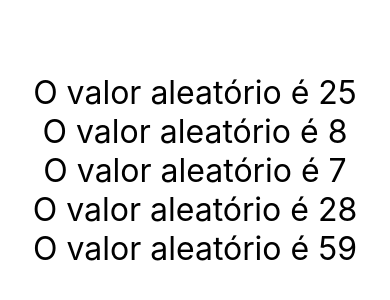
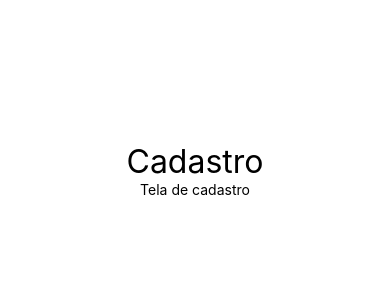
Before and after one commit to Railson25/react-native-exercicios, a React Native app in the folder exercicios/: screen / in a window 390 px wide. Shown: the part 252-552 px from the top of the page. Built offline with nearby package versions, Linux system fonts and the light colour scheme.

Commit message:
React Fragment

```diff
--- a/exercicios/src/App.js
+++ b/exercicios/src/App.js
@@ -4,17 +4,19 @@ import { Text, View, StyleSheet } from 'react-native'
 // import Primeiro from './components/Primeiro'
 // import Comp, { Comp1, Comp2 } from './components/Multi'
 // import MinMax from './components/MinMax'
-import Aleatorio from './components/Aleatorio'
+// import Aleatorio from './components/Aleatorio'
+import Frag from './components/Frag'
 
 
 export default () => (
     <View style={style.App}>
+        <Frag principal="Cadastro" secundario="Tela de cadastro" />
+        {/* <Aleatorio min={1} max={60} />
         <Aleatorio min={1} max={60} />
         <Aleatorio min={1} max={60} />
         <Aleatorio min={1} max={60} />
         <Aleatorio min={1} max={60} />
-        <Aleatorio min={1} max={60} />
-        {/* <MinMax min={3} max={20} />
+        <MinMax min={3} max={20} />
         <Comp />
         <Comp1 />
         <Comp2 />
--- /dev/null
+++ b/exercicios/src/components/Frag.js
@@ -0,0 +1,12 @@
+import React from 'react'
+import { Text } from 'react-native'
+import Style from './estilo'
+
+export default props  => {
+    return (
+        <React.Fragment>
+            <Text style={Style.font}>{props.principal}</Text>
+            <Text>{props.secundario}</Text>
+        </React.Fragment>
+    )
+}
```
